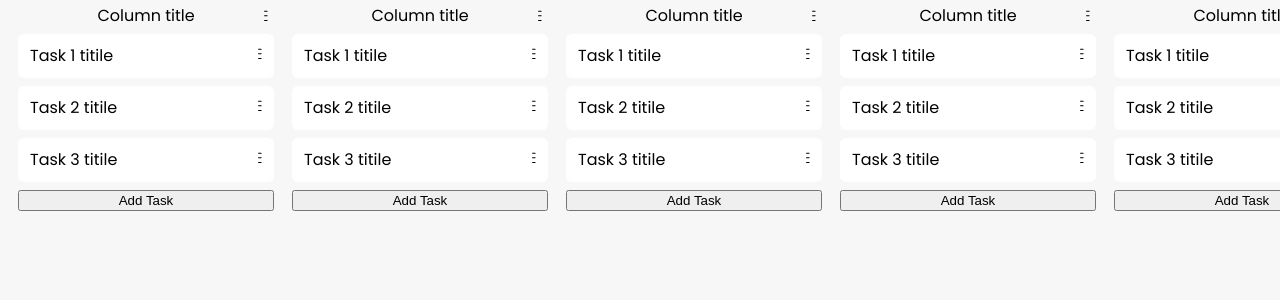
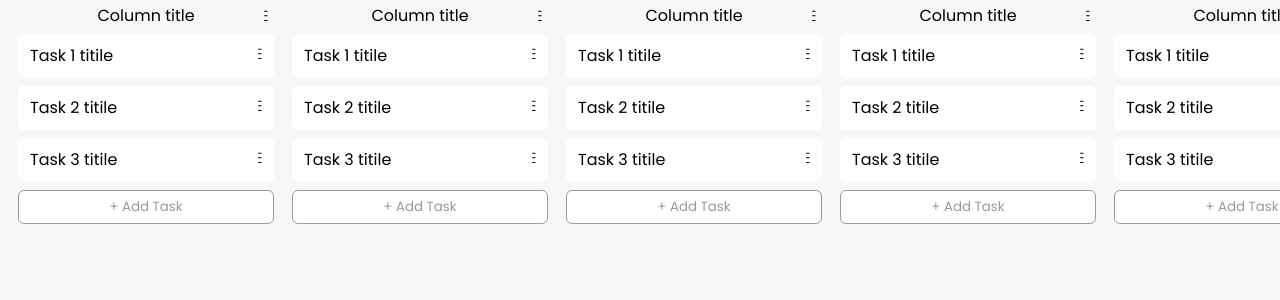
Before and after one commit to shtennikov/drag-drop-board, a Vue app: page / in a window 1280 px wide. Shown: the top 300 px of the page. Built offline with nearby package versions, Linux system fonts and the light colour scheme.

Commit message:
feat: add styles for addTask component

```diff
--- a/src/assets/style/__common.css
+++ b/src/assets/style/__common.css
@@ -8,3 +8,13 @@ body {
     font-family: var(--font-family);
     line-height: var(--line-height);
 }
+
+button,
+textarea {
+    outline: none;
+    background: none;
+    border-style: none;
+    cursor: pointer;
+    font-family: var(--font-family);
+    line-height: var(--line-height);
+}
--- a/src/assets/style/__variables.css
+++ b/src/assets/style/__variables.css
@@ -3,6 +3,7 @@
     --secondary-background: #f7f7f7;
     --main-accent: #6e6af0;
     --secondary-accent: #eef1ff;
+    --main-label-text: #959ba3;
 
     --column-width: 256px;
 
--- a/src/components/AddTask.vue
+++ b/src/components/AddTask.vue
@@ -1,11 +1,13 @@
 <template>
-    <form v-show="isInputVisible" @submit.prevent="handleSubmit" ref="formNode">
-        <input v-model="inputedValue" ref="taskInputNode" />
-        <button type="submit">Add</button>
-        <button @click="closeInput" type="button">X</button>
+    <form class="add-task_form" v-show="isInputVisible" @submit.prevent="handleSubmit" ref="formNode">
+        <textarea class="add-task_textarea" v-model="inputedValue" ref="taskInputNode" />
+        <div class="add-task_form__buttons">
+            <button class="add-task_btn-add" type="submit">Add</button>
+            <button class="add-task_btn-remove" @click="closeInput" type="button">X</button>
+        </div>
     </form>
 
-    <button v-show="!isInputVisible" @click="openInput" type="button">
+    <button class="add-task_btn" v-show="!isInputVisible" @click="openInput" type="button">
         {{ BUTTON_TEXT }}
     </button>
 </template>
@@ -14,7 +16,7 @@
 import { ref, nextTick, type Ref } from 'vue';
 import { onClickOutside } from '@vueuse/core';
 
-const BUTTON_TEXT = 'Add Task';
+const BUTTON_TEXT = '+ Add Task';
 
 const emit = defineEmits<{
     add: [inputedValue: string];
@@ -59,4 +61,50 @@ onClickOutside(formNode, () => {
 });
 </script>
 
-<style scoped></style>
+<style scoped>
+.add-task_form {
+    display: flex;
+    flex-direction: column;
+    gap: 8px;
+}
+
+.add-task_form__buttons {
+    display: flex;
+    justify-content: space-between;
+}
+
+.add-task_textarea {
+    height: 80px;
+    resize: none;
+}
+
+.add-task_btn-add {
+    padding: 6px 12px;
+    width: 100px;
+    background: var(--main-accent, #6e6af0);
+    border-radius: 6px;
+    outline: none;
+    color: var(--main-background, #fff);
+}
+
+.add-task_btn-remove {
+    color: var(--main-label-text, #959ba3);
+
+    &:hover {
+        border-radius: 6px;
+        background-color: #959ba321;
+    }
+}
+
+.add-task_btn {
+    padding: 6px 12px;
+}
+
+.add-task_textarea,
+.add-task_btn {
+    border: 0.5px solid var(--main-label-text, #959ba3);
+    border-radius: 6px;
+    background: var(--main-background, #fff);
+    color: var(--main-label-text, #959ba3);
+}
+</style>
--- a/src/components/TaskBoard.vue
+++ b/src/components/TaskBoard.vue
@@ -66,7 +66,7 @@ function addTask(value: string, tasks: Task[]): void {
 }
 
 .board::-webkit-scrollbar-thumb {
-    background-color: #959ba36e;
+    background-color: var(--main-label-text, #959ba3);
     border-radius: 6px;
 }
 
```
